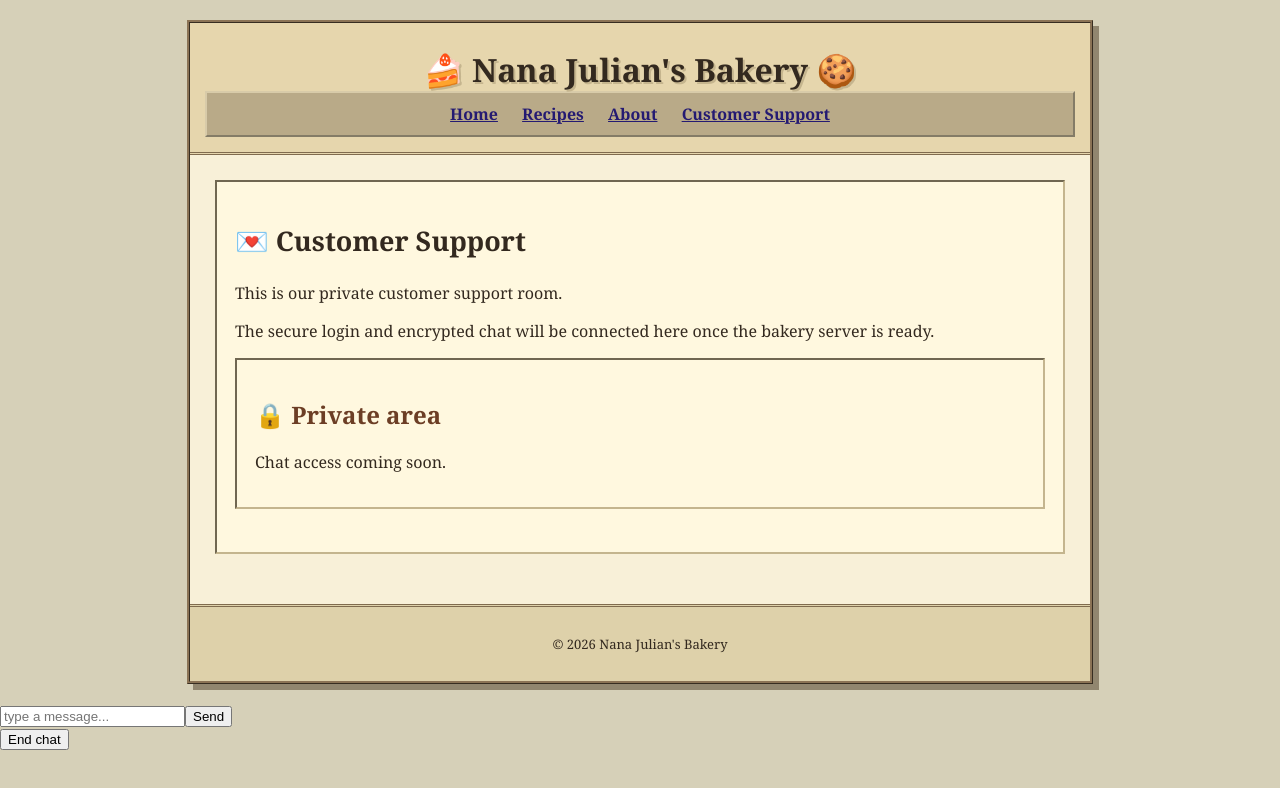
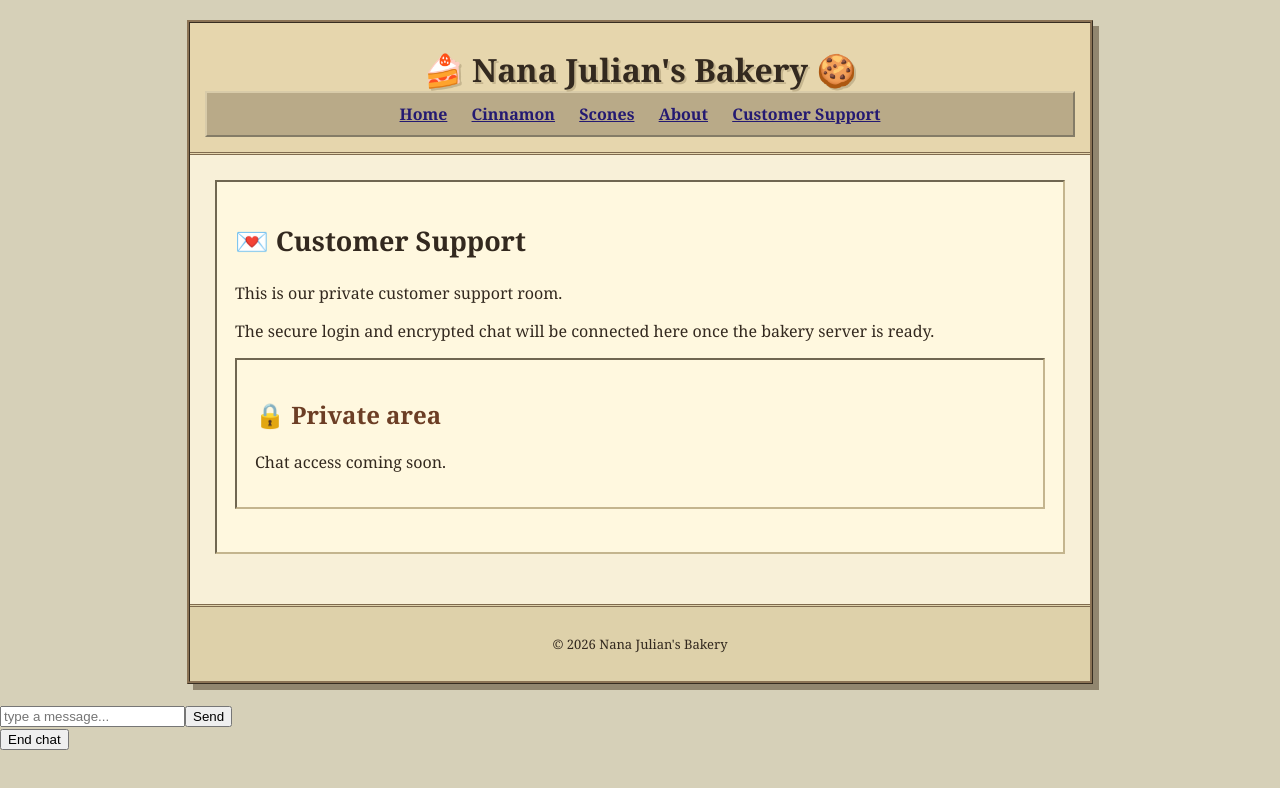
Before and after one commit to TrixDah/nanajuliansbakery.com, a website: page support.html in a window 1280 px wide. Drawn offline with Linux system fonts and the light colour scheme; no server answers.

Commit message:
Rename Recipes to Cinnamon, add Scones to nav on every page

```diff
--- a/support.html
+++ b/support.html
@@ -13,7 +13,8 @@
     <div class="logo">🍰 Nana Julian's Bakery 🍪</div>
     <nav>
         <a href="index.html">Home</a>
-        <a href="recipes/cinnamon.html">Recipes</a>
+        <a href="recipes/cinnamon.html">Cinnamon</a>
+        <a href="recipes/scones.html">Scones</a>
         <a href="about.html">About</a>
         <a href="support.html">Customer Support</a>
     </nav>
```
Also changed, not shown: about.html (+2 -1 lines), index.html (+2 -1 lines), recipes/cinnamon.html (+1 -1 lines), recipes/scones.html (+1 -1 lines).
